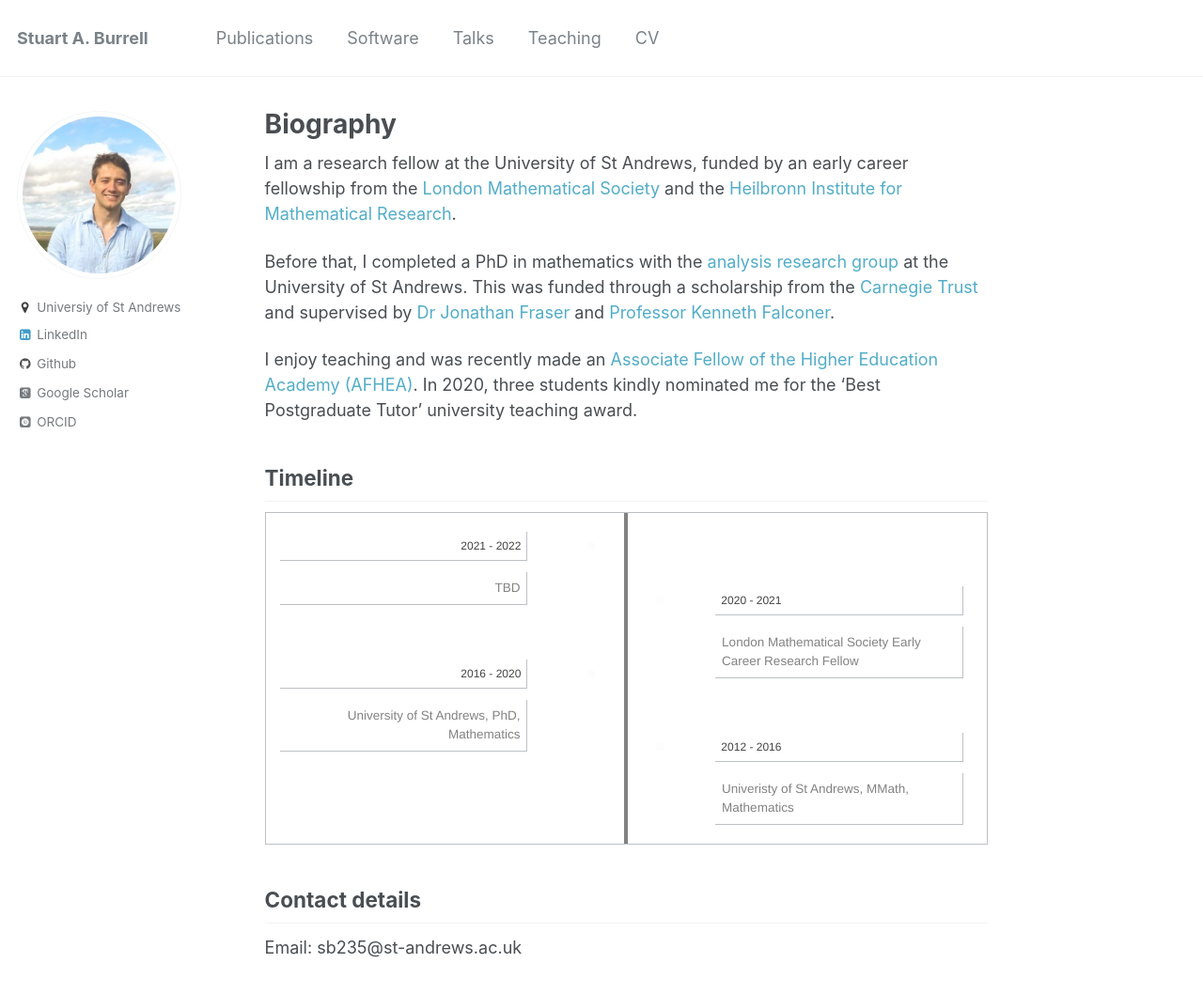
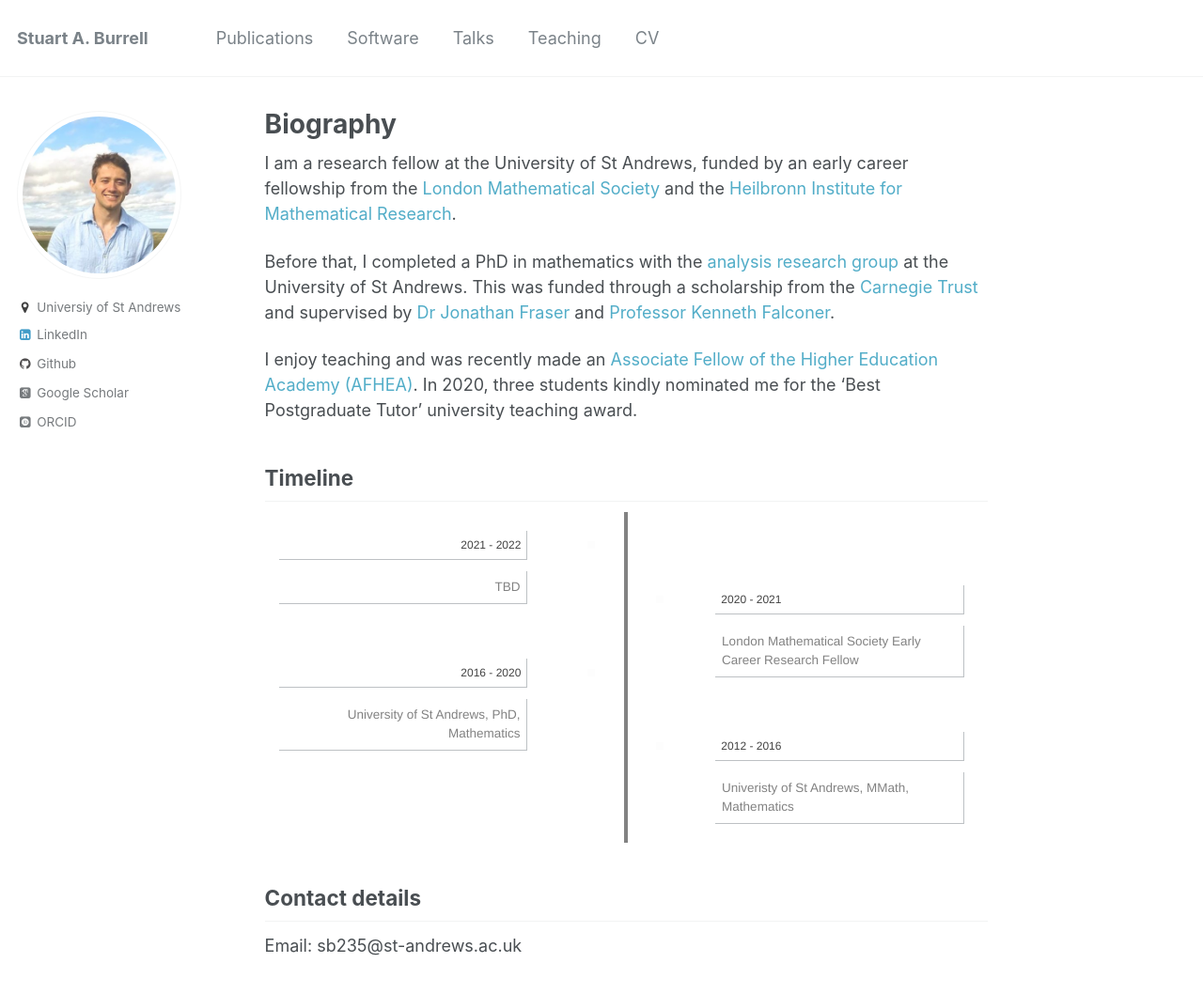
Before and after one commit to stuartburrell/stuartburrell.github.io, a Jekyll site: the page built from _pages/about.md, in a window 1280 px wide and 1072 px high. Shown: the top 1058 px of the window at 94% size. Built offline with Jekyll 4.4.1, drawn with Linux system fonts in a browser that asks for light colours; some web fonts are replaced.

```diff
--- a/_sass/_timeline-md.scss
+++ b/_sass/_timeline-md.scss
@@ -3,7 +3,8 @@
   margin: 0;
   font-family:"Helvetica Neue",Helvetica,Arial,sans-serif;
   position:relative;
-  display:flow-root
+  display:flow-root;
+  border: none
 }
 
 .timeline-md:before{
```
